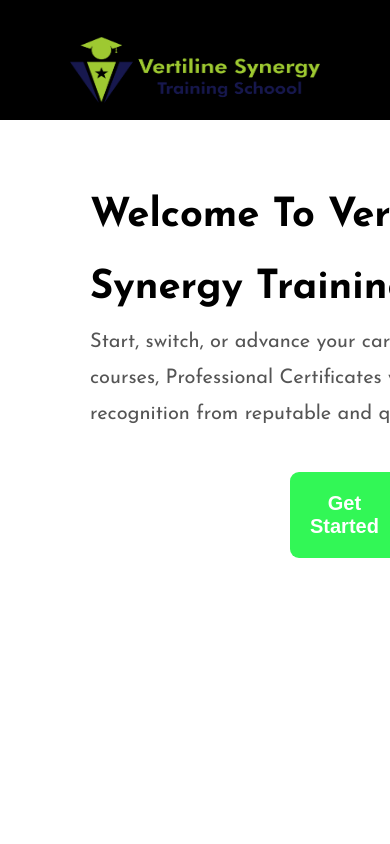
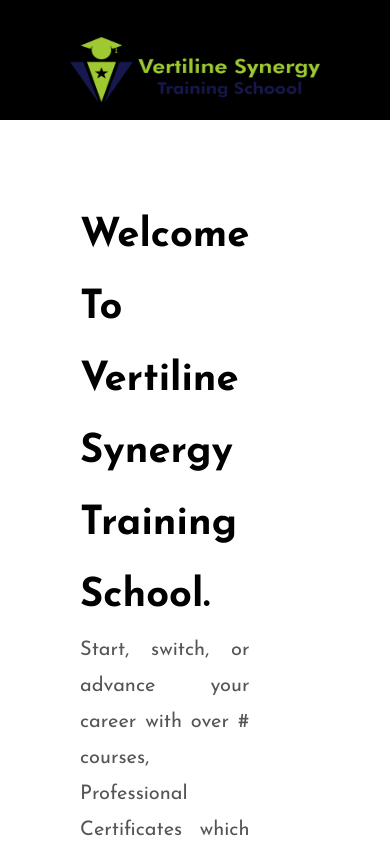
Before and after one commit to Beenflexxin01/VSTS, a React (Vite) app: page /home in a window 390 px wide. Shown: the top 844 px of the page. Built offline with nearby package versions, Linux system fonts and the light colour scheme; the HTML template or start-up script is replaced by a standard one.

Commit message:
initial commit

```diff
--- a/src/Features/Home/Header.jsx
+++ b/src/Features/Home/Header.jsx
@@ -1,6 +1,8 @@
 import p9 from "../../images/logo 1.png";
 function Header() {
   return (
+    <>
+      <div className="container">
         <div className="grid-2 m-g">
           <div className="grid-2-cols m-t">
             <h1 className=" text-header">
@@ -8,16 +10,18 @@ function Header() {
             </h1>
             <p className="header-text">
               Start, switch, or advance your career with over # courses,
-          Professional Certificates which has global recognition from reputable
-          and qualified tutors
+              Professional Certificates which has global recognition from
+              reputable and qualified tutors
             </p>
 
             <button className="join">Get Started</button>
           </div>
-      <div className="grid-2-cols">
-        <img src={p9} alt="" className="header-img" />
+        <div className="grid-2-cols header-image">
+          <img src={p9} alt="" className="header-img hidden" />
         </div>
       </div>
+        </div>
+    </>
   );
 }
 
--- a/src/index.css
+++ b/src/index.css
@@ -42,8 +42,13 @@ li {
 
 .header-img {
   height: 80vh;
-  width: 100%;
+  width: 80%;
+  margin: 0 18rem;
 }
+
+/* .header-image {
+  margin: 0 8rem;
+} */
 
 .main-nav-ul {
   display: flex;
@@ -87,16 +92,6 @@ li {
   margin-top: 3rem;
 }
 
-.m-g {
-  margin: 0 3rem;
-  padding: 0 3rem;
-}
-
-.m-t {
-  margin: 3rem;
-  padding: 3rem 0;
-}
-
 .text-header {
   font-size: 4rem;
   color: #000;
@@ -104,6 +99,7 @@ li {
 
 .header-text {
   font-size: 2rem;
+  text-align: justify;
 }
 
 .join {
@@ -115,8 +111,8 @@ li {
   color: #fff;
   font-weight: bold;
   font-size: 2rem;
-  margin: 4rem 20rem;
-  text-align: center;
+  margin: 4rem 0;
+  width: 100%;
 }
 
 .grid-2 {
--- a/src/media.css
+++ b/src/media.css
@@ -6,6 +6,10 @@
 
   .logo {
     width: 100%;
+  }
+
+  .text-header {
+    font-size: 3rem;
   }
 
   .grid-3 {
@@ -24,6 +28,10 @@
   .btn {
     margin-left: 20rem;
   }
+
+  .header-img {
+    height: 50vh;
+  }
 }
 
 @media (max-width: 60em) {
@@ -36,13 +44,12 @@
     padding: 2rem;
   }
 
-  .text-header {
-    font-size: 4rem;
-    top: 48%;
+  .img-text {
+    font-size: 1.7rem;
   }
 
-  .img-text {
-    font-size: 1.7rem;
+  .text-header {
+    font-size: 2.5rem;
   }
 
   .f-g {
@@ -51,6 +58,10 @@
 
   .add {
     margin-top: 7rem;
+  }
+
+  .header-img {
+    margin: 0 10rem;
   }
 }
 
@@ -76,6 +87,10 @@
     flex-direction: column;
     top: 15px;
     height: 2.4rem;
+  }
+
+  .hidden {
+    display: none;
   }
 
   .burger_bar {
@@ -158,16 +173,16 @@
   .grid-img {
     width: 100%;
   }
+
+  .text-header {
+    font-size: 2rem;
+  }
 }
 
 @media (max-width: 40em) {
   /* body {
     background-color: rgb(93, 93, 205);
   } */
-
-  .text-header {
-    font-size: 2rem;
-  }
 
   .grid-3 {
     display: block;
```
Lines whose indentation alone changed are shown as unchanged.
